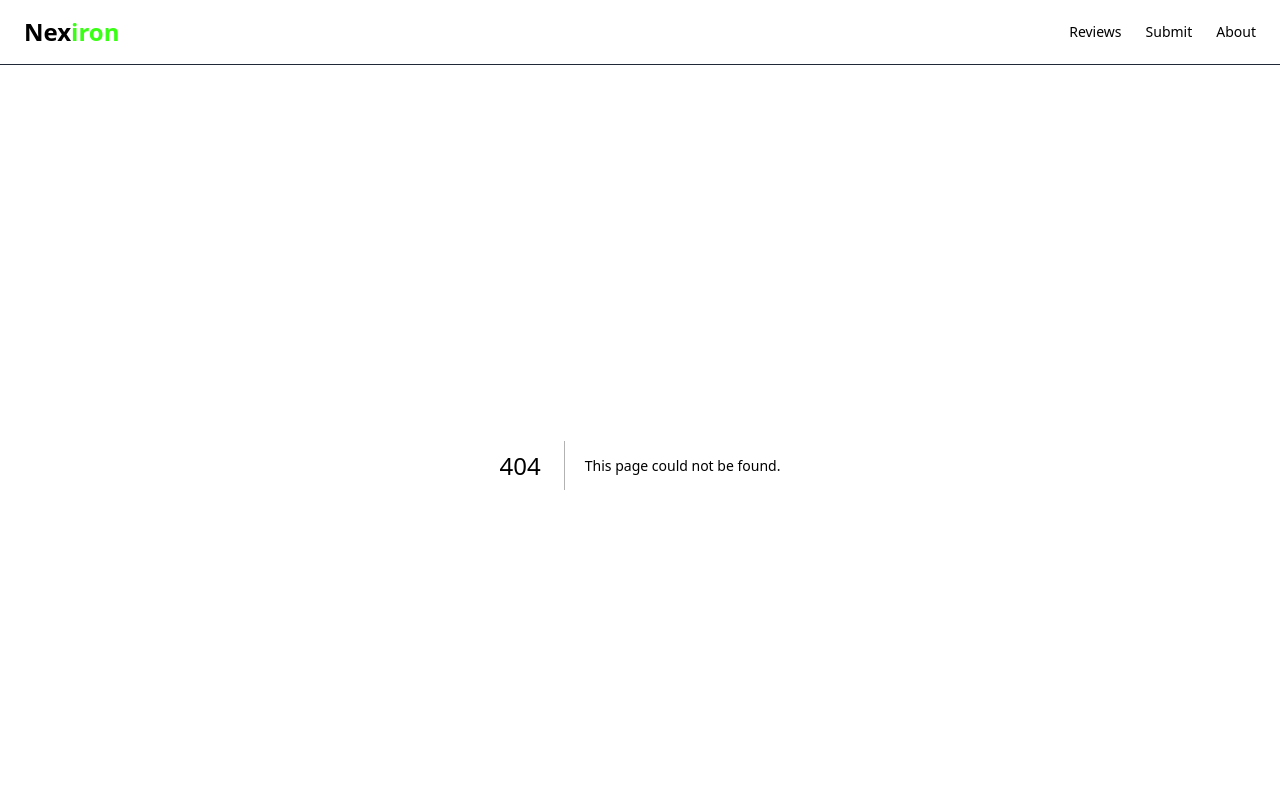
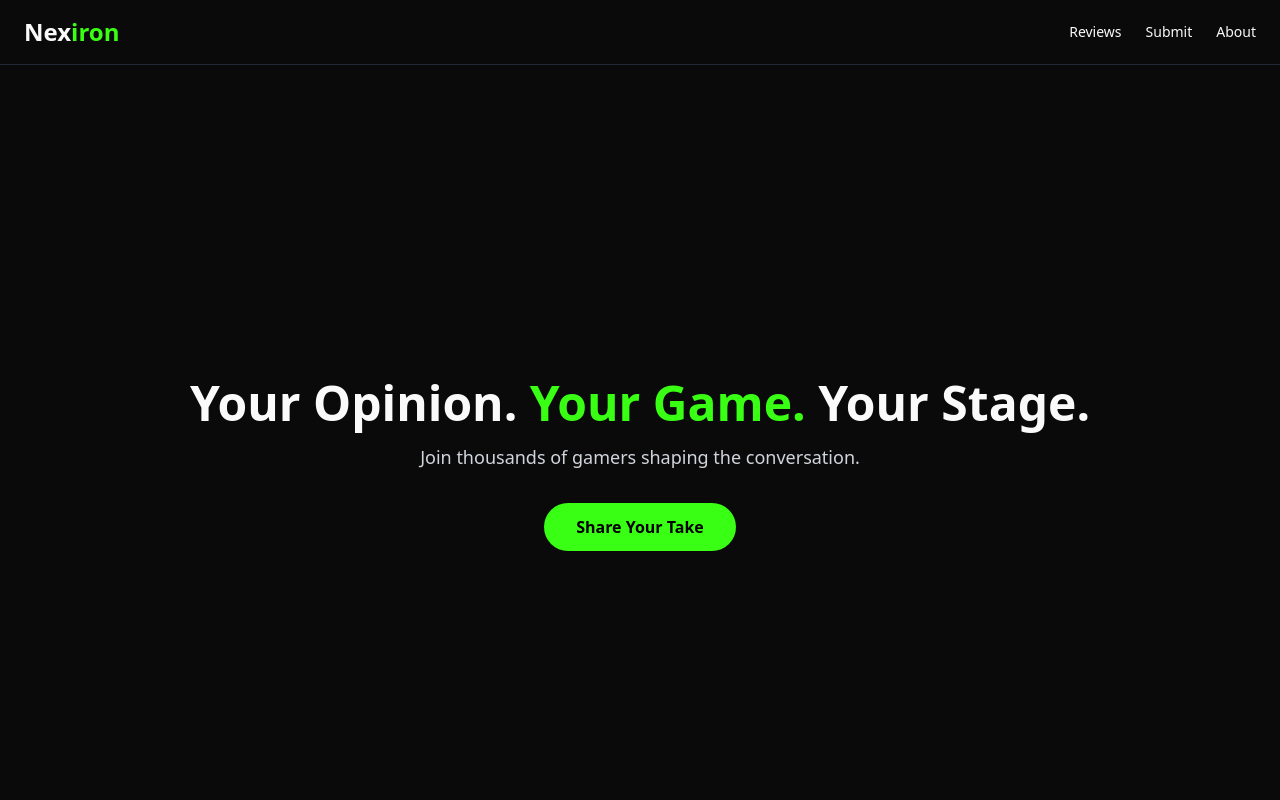
Before and after one commit to Utkarsh1912-ind/Nexiron-, a Next.js app: page / in a window 1280 px wide. Before the commit this address had no page. Shown: the top 800 px of the page. Built offline with nearby package versions, Linux system fonts and the light colour scheme.

Commit message:
Create pages/index.js

```diff
--- /dev/null
+++ b/pages/index.js
@@ -0,0 +1,19 @@
+import Link from "next/link";
+
+export default function Home() {
+  return (
+    <main className="min-h-screen flex flex-col items-center justify-center text-center px-6">
+      <h1 className="text-5xl font-bold mb-4">
+        Your Opinion. <span className="text-neon">Your Game.</span> Your Stage.
+      </h1>
+      <p className="text-lg text-gray-300 mb-8 max-w-xl">
+        Join thousands of gamers shaping the conversation.
+      </p>
+      <Link href="/submit">
+        <button className="bg-neon text-black font-semibold px-8 py-3 rounded-full hover:scale-105 transition">
+          Share Your Take
+        </button>
+      </Link>
+    </main>
+  );
+}
```
